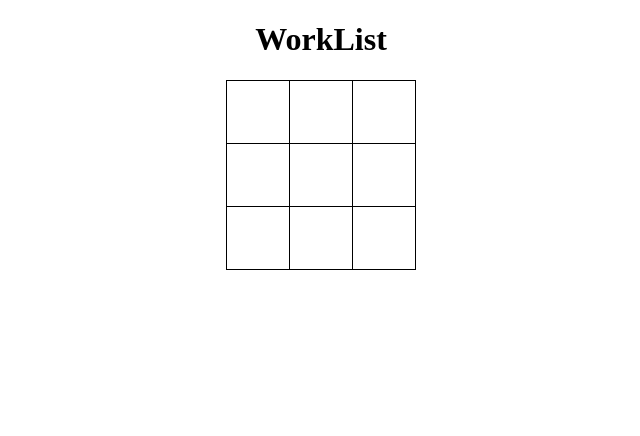
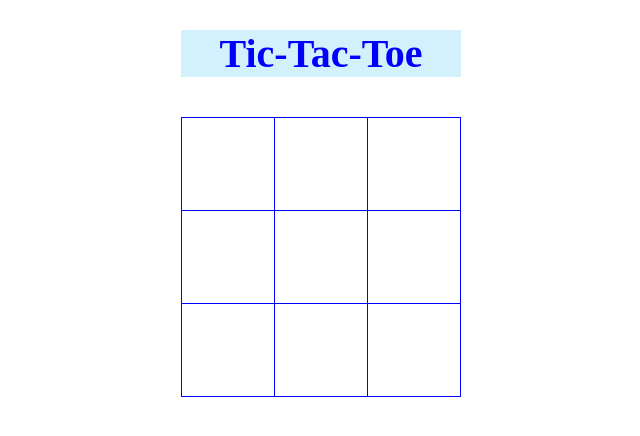
Before and after one commit to dev29a/tic-tac-toe-simple-vanillajs, a plain HTML site: page index.html in a window 1280 px wide. Shown: the whole page, without its empty margins (319-959 px from the left). Drawn offline with Linux system fonts and the light colour scheme.

Commit message:
changed title

```diff
--- a/index.html
+++ b/index.html
@@ -7,7 +7,7 @@
 	<body>
 
 		<div id='board'>
-			<h1>WorkList</h1>
+			<h1>Tic-Tac-Toe</h1>
 			<table>
 				<tr>
 					<td id='one'></td>
--- a/style.css
+++ b/style.css
@@ -1,7 +1,12 @@
 html, body { margin: 0; padding: 0; }
 
 h1{
-	text-align:center;
+    text-align:center;
+    font-size:40px;
+    color:blue;
+    background: rgb(211, 241, 252);
+    margin-bottom: 40px;
+    margin-top:30px;
 }
 
 #board{
@@ -16,9 +21,9 @@ table{border-collapse:collapse;}
 td {
 	border:1px;
 	border-style:solid;
-	border-color:black;
-	height:60px;
-	width:60px;
+	border-color:blue;
+	height:90px;
+	width:90px;
 	cursor: pointer;
 	text-align:center;
 	font-size: 10px;
```
